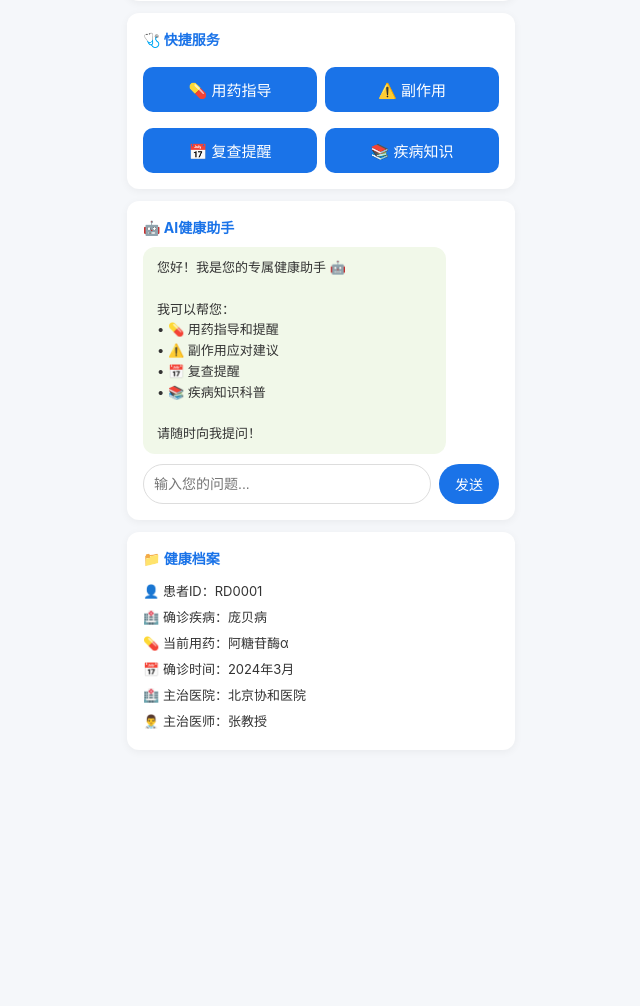
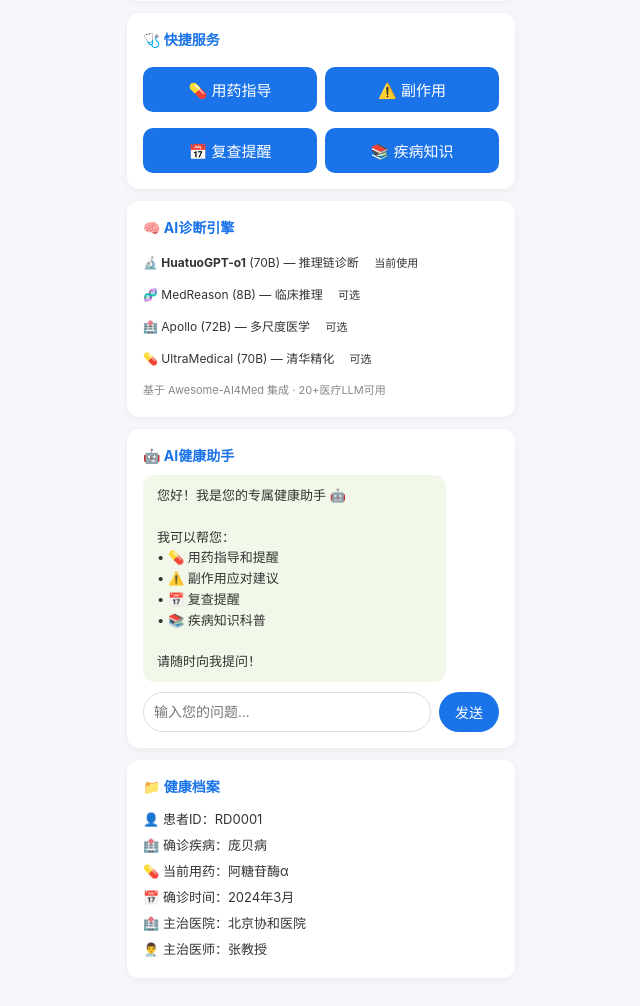
Before and after one commit to MoKangMedical/medichat-rd, a Flask app: page /patient in a window 1280 px wide. Shown: the part 586-1592 px from the top of the page, without its empty margins (319-959 px from the left). Before the commit the page ends 1315 px from the top, so only its background shows below. Run offline with Flask 3, Linux system fonts and the light colour scheme; data comes from the database, SQL or seed files in the repository.

Commit message:
feat: 患者端加入医疗LLM引擎选择
- 集成Awesome-AI4Med资源
- 4个医疗LLM引擎：HuatuoGPT-o1/MedReason/Apollo/UltraMedical
- 标注'当前使用'和'可选'

```diff
--- a/pharma-b2b/templates/patient_h5.html
+++ b/pharma-b2b/templates/patient_h5.html
@@ -88,6 +88,18 @@
     </div>
   </div>
 
+  <!-- AI引擎选择 -->
+  <div class="card">
+    <h3>🧠 AI诊断引擎</h3>
+    <div style="font-size:12px;line-height:2">
+      <div>🔬 <strong>HuatuoGPT-o1</strong> (70B) — 推理链诊断 <span class="tag">当前使用</span></div>
+      <div>🧬 MedReason (8B) — 临床推理 <span class="tag">可选</span></div>
+      <div>🏥 Apollo (72B) — 多尺度医学 <span class="tag">可选</span></div>
+      <div>💊 UltraMedical (70B) — 清华精化 <span class="tag">可选</span></div>
+      <div style="font-size:11px;color:#888;margin-top:4px">基于 Awesome-AI4Med 集成 · 20+医疗LLM可用</div>
+    </div>
+  </div>
+
   <!-- AI对话 -->
   <div class="card">
     <h3>🤖 AI健康助手</h3>
```
